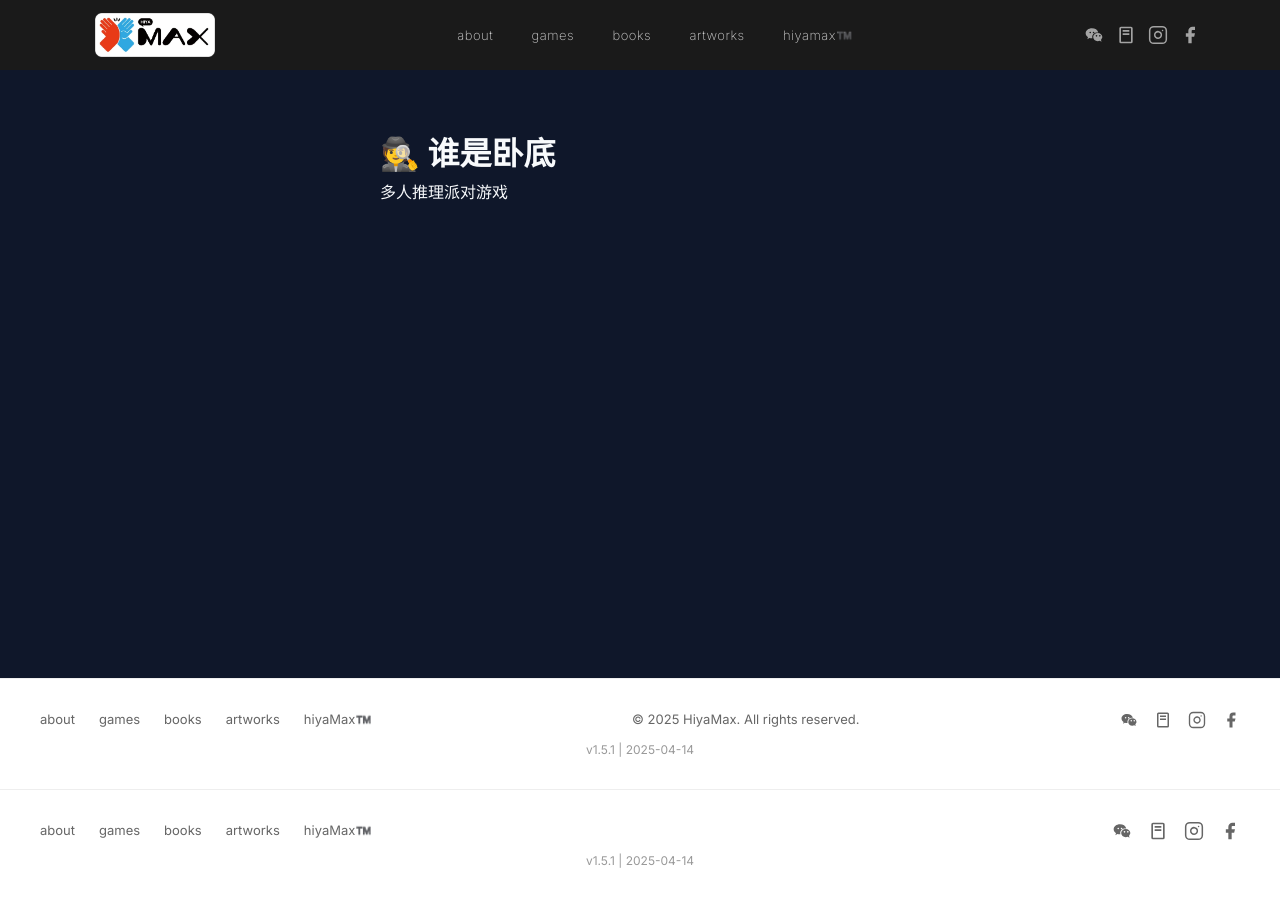
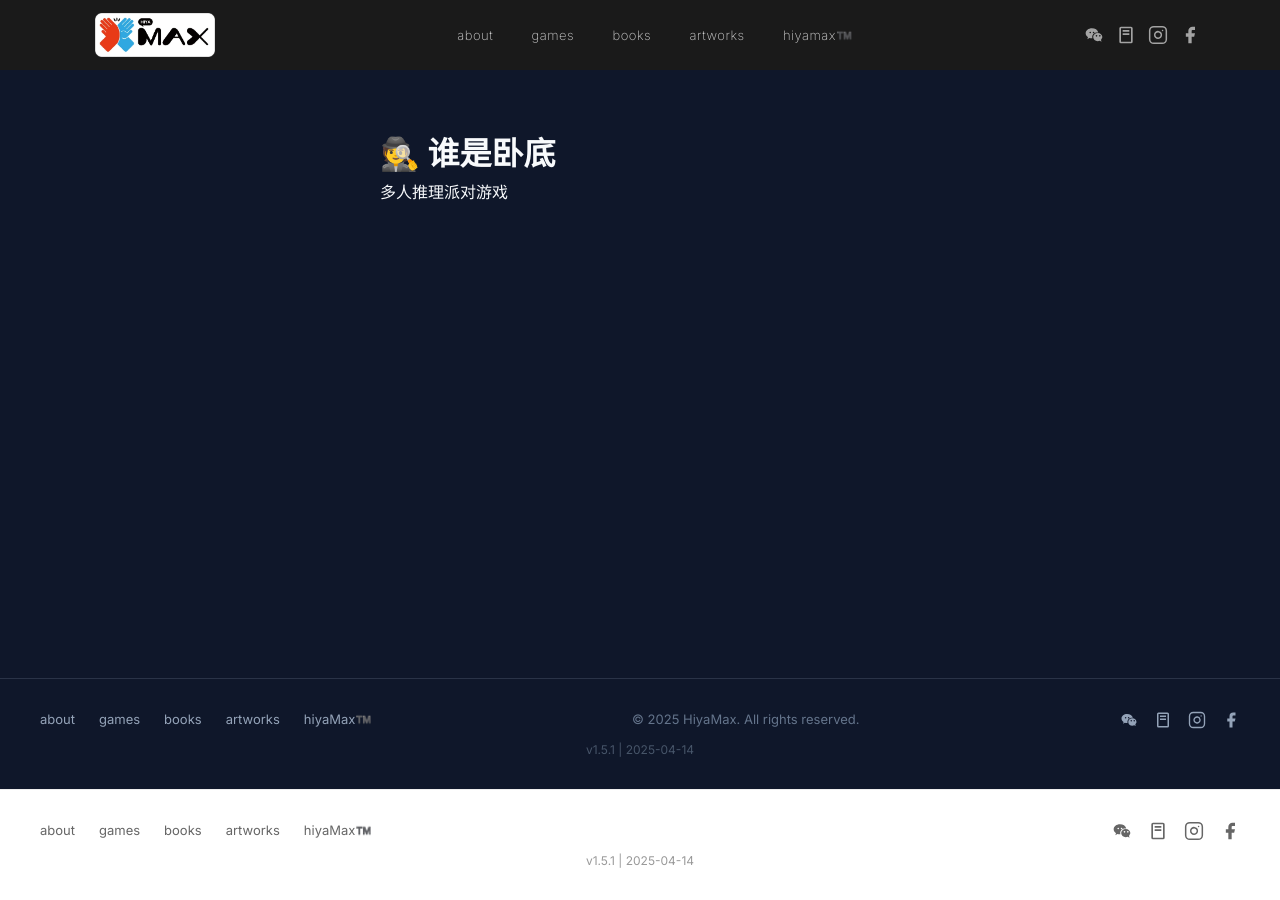
Before and after one commit to hiyaScott/hiyamax-home, a Jekyll site: the page built from _games/who-is-spy.md, in a window 1280 px wide and 900 px high, scrolled down 69 px. Built offline with Jekyll 4.4.1, drawn with Linux system fonts in a browser that asks for light colours.

Commit message:
Fix game detail page: transparent footer + full height dark background

```diff
--- a/_layouts/game.html
+++ b/_layouts/game.html
@@ -51,8 +51,9 @@ layout: default
 
 <style>
   /* Game Detail Page - Dark Theme */
-  body {
-    background: #0f172a; /* 深蓝灰背景，匹配原始游戏设计 */
+  html, body {
+    background: #0f172a;
+    min-height: 100vh;
   }
 
   /* Breadcrumb - Dark */
@@ -147,12 +148,12 @@ layout: default
     color: #94a3b8;
   }
 
-  /* Game Footer - Match Homepage */
+  /* Game Footer - Dark theme to match game */
   .game-footer {
-    background: #fff;
+    background: transparent;
     padding: 30px 40px;
     padding-bottom: calc(30px + env(safe-area-inset-bottom, 0px));
-    border-top: 1px solid #eee;
+    border-top: 1px solid rgba(148, 163, 184, 0.2);
     margin-top: 0;
   }
 
@@ -170,17 +171,17 @@ layout: default
   }
 
   .game-footer .footer-nav a {
-    color: var(--color-text-light);
+    color: #94a3b8;
     text-decoration: none;
     font-size: 13px;
     transition: color 0.2s;
   }
 
-  .game-footer .footer-nav a:hover { color: #000; }
+  .game-footer .footer-nav a:hover { color: #fff; }
 
   .game-footer .footer-copyright {
     font-size: 13px;
-    color: var(--color-text-light);
+    color: #64748b;
   }
 
   .game-footer .footer-social {
@@ -189,7 +190,7 @@ layout: default
   }
 
   .game-footer .footer-social-link {
-    color: var(--color-text-light);
+    color: #94a3b8;
     display: flex;
     align-items: center;
     justify-content: center;
@@ -197,13 +198,13 @@ layout: default
     transition: color 0.2s;
   }
 
-  .game-footer .footer-social-link:hover { color: #000; }
+  .game-footer .footer-social-link:hover { color: #fff; }
 
   .game-footer .footer-version {
     text-align: center;
     margin-top: 10px;
     font-size: 12px;
-    color: #999;
+    color: #475569;
   }
 
   @media (max-width: 768px) {
```
